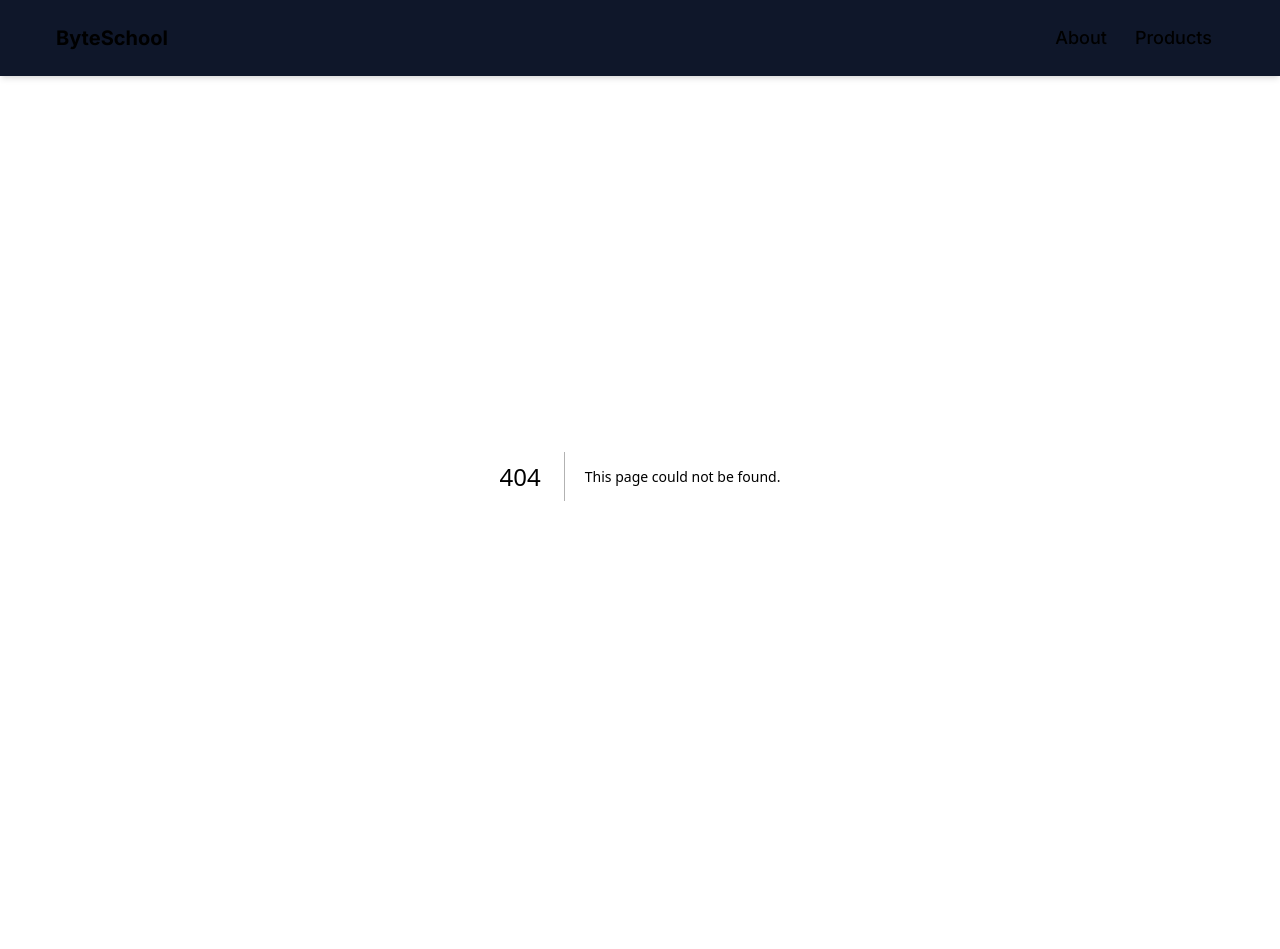
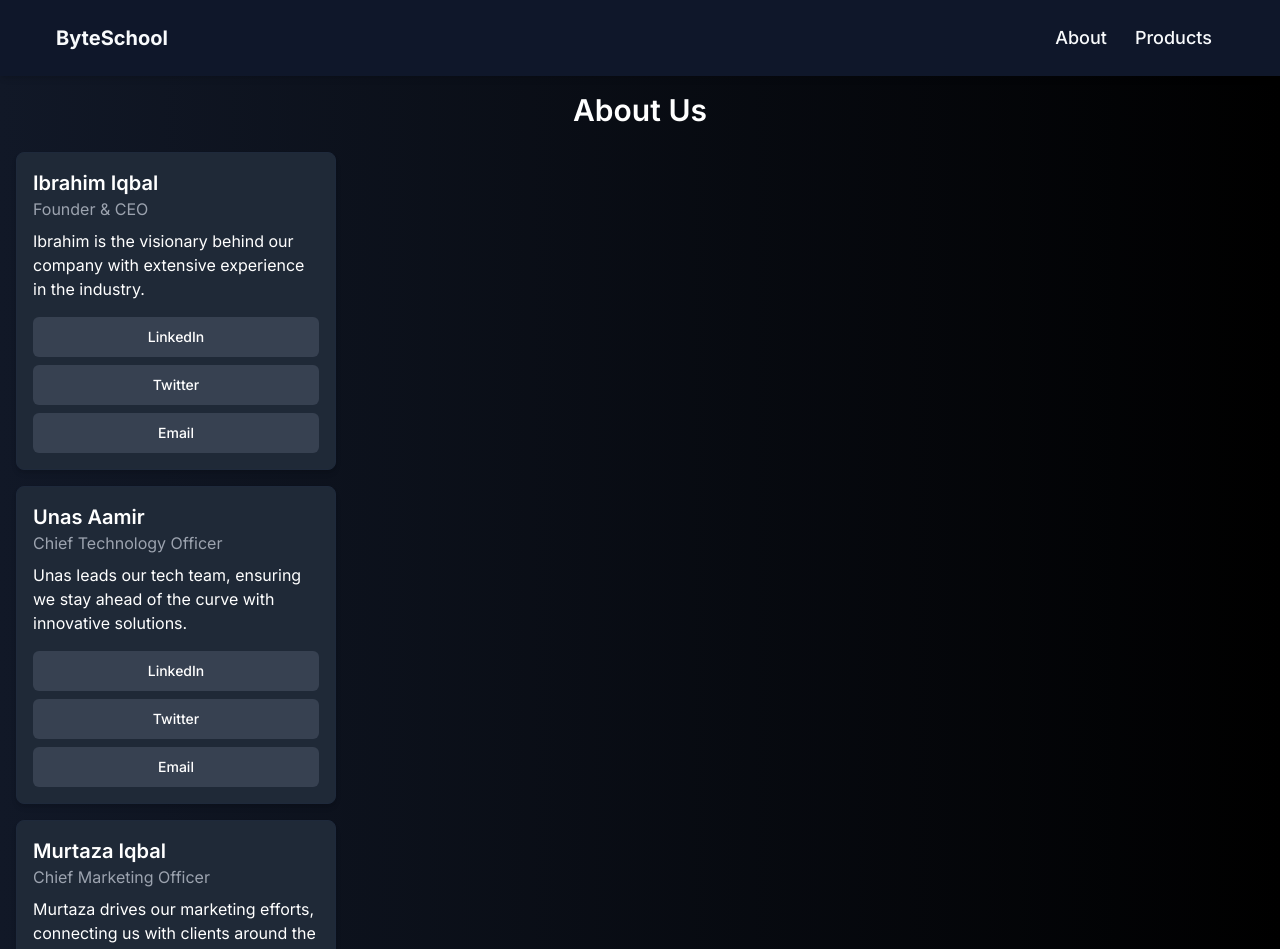
Before and after one commit to dIB59/study, a Next.js app in the folder study-here/: page /about in a window 1280 px wide. Before the commit this address had no page. Shown: the top 949 px of the page. Before the commit the page ends 876 px from the top, so only its background shows below. Built offline with nearby package versions, Linux system fonts and the light colour scheme.

Commit message:
added about page

```diff
--- /dev/null
+++ b/study-here/src/app/about/about.tsx
@@ -0,0 +1,28 @@
+import React from "react";
+import { Card } from "@/components/ui/card";
+import { Button } from "@/components/ui/button";
+
+interface ProfileCardProps {
+  name: string;
+  title: string;
+  description: string;
+}
+
+const ProfileCard: React.FC<ProfileCardProps> = ({ name, title, description }) => {
+  return (
+    <Card className="bg-gray-800 text-white shadow-md rounded-lg p-4 mb-4 w-80">
+      <div className="mb-4">
+        <h2 className="text-xl font-semibold">{name}</h2>
+        <h3 className="text-md text-gray-400">{title}</h3>
+        <p className="mt-2">{description}</p>
+      </div>
+      <div className="flex flex-col space-y-2 mt-4">
+        <Button className="bg-gray-700 text-white hover:bg-gray-600">LinkedIn</Button>
+        <Button className="bg-gray-700 text-white hover:bg-gray-600">Twitter</Button>
+        <Button className="bg-gray-700 text-white hover:bg-gray-600">Email</Button>
+      </div>
+    </Card>
+  );
+};
+
+export default ProfileCard;
--- /dev/null
+++ b/study-here/src/app/about/page.tsx
@@ -0,0 +1,31 @@
+'use client';
+
+import React from "react";
+import ProfileCard from "./about";
+
+export default function AboutPage() {
+    return (
+      <main className="min-h-screen bg-gradient-to-r from-gray-900 to-black text-white p-4">
+        <h1 className="text-3xl font-semibold mb-6 text-center">About Us</h1>
+        <div className="flex justify-start items-start">
+          <div className="flex flex-col">
+            <ProfileCard
+              name="Ibrahim Iqbal"
+              title="Founder & CEO"
+              description="Ibrahim is the visionary behind our company with extensive experience in the industry."
+            />
+            <ProfileCard
+              name="Unas Aamir"
+              title="Chief Technology Officer"
+              description="Unas leads our tech team, ensuring we stay ahead of the curve with innovative solutions."
+            />
+            <ProfileCard
+              name="Murtaza Iqbal"
+              title="Chief Marketing Officer"
+              description="Murtaza drives our marketing efforts, connecting us with clients around the globe."
+            />
+          </div>
+        </div>
+      </main>
+    );
+  }
```
